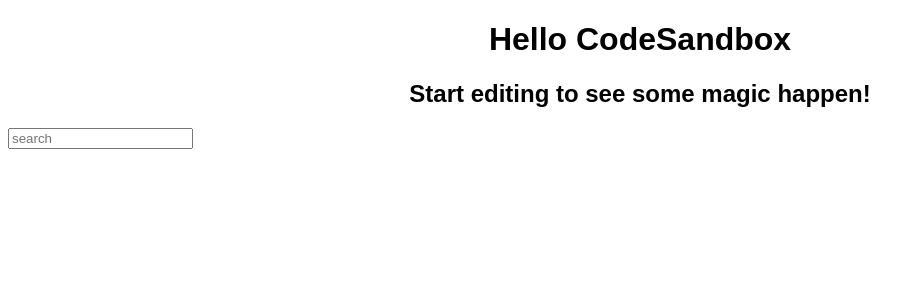
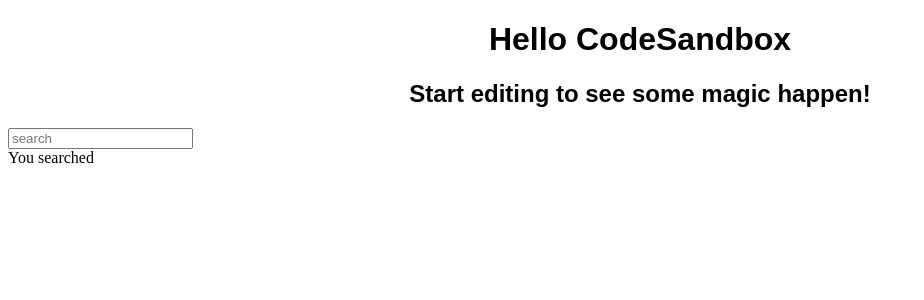
Before and after one commit to rahucode12/react-magic, a React (Create React App) app: page / in a window 1280 px wide. Shown: the top 300 px of the page, without its empty margins (0-924 px from the left). Built offline with nearby package versions, Linux system fonts and the light colour scheme.

Commit message:
added new folder

```diff
--- a/src/App.js
+++ b/src/App.js
@@ -1,32 +1,16 @@
 import "./styles.css";
 import React from 'react'
+import DebounceUtil from "./components/debounce-util";
 
 export default function App() {
-const [url,setUrl] = React.useState('')
-const handleChange = (e) => {
-e.preventDefault();
-const {value} = e.target
-setUrl(value)
-console.log(' searching..')
-}
-
-const debounce = (handle, delay) => {
-  let timer
-  return (...args ) =>{
-clearTimeout(timer)
-timer = setTimeout(() => handle(...args), delay)
-  }
-}
 
   return (
     <>
     <div className="App">
       <h1>Hello CodeSandbox</h1>
       <h2>Start editing to see some magic happen!</h2>
-    </div>
-
-      <input type='search' placeholder = 'search' onChange={debounce(handleChange,500)}/>
-     <div>{url}</div>
+      </div>
+      <DebounceUtil />
     </>
   );
 }
--- /dev/null
+++ b/src/components/debounce-util.js
@@ -0,0 +1,26 @@
+import React from 'react'
+
+export default function DebounceUtil() {
+    const [url, setUrl] = React.useState('')
+    const handleChange = (e) => {
+        e.preventDefault();
+        const { value } = e.target
+        setUrl(value)
+        console.log(' searching..')
+    }
+
+    const debounce = (handle, delay) => {
+        let timer
+        return (...args) => {
+            clearTimeout(timer)
+            timer = setTimeout(() => handle(...args), delay)
+        }
+    }
+
+    return (
+        <>
+            <input type='search' placeholder='search' onChange={debounce(handleChange, 500)} />
+            <div>{'You searched ' + url}</div>
+        </>
+    );
+}
```
